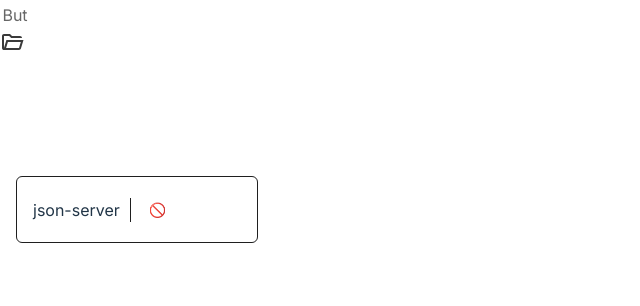
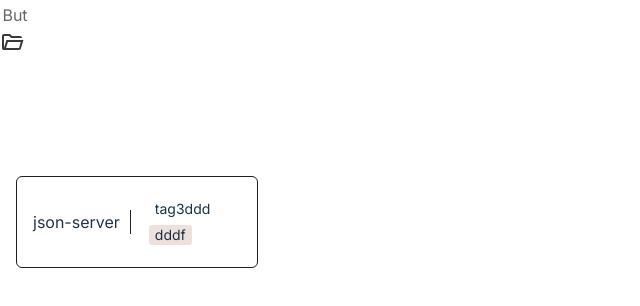
Before and after one commit to IgorChugurov/react-components, a React (Vite) app: page / in a window 1280 px wide. Shown: the top 306 px of the page, without its empty margins (0-640 px from the left). Built offline with nearby package versions, Linux system fonts and the light colour scheme; data requests are answered from the project's data file.

Commit message:
empty icon for hover

```diff
--- a/package.json
+++ b/package.json
@@ -1,6 +1,6 @@
 {
   "name": "ch-react-components",
-  "version": "1.1.15",
+  "version": "1.1.16",
   "description": "custom react components",
   "main": "src/index.ts",
   "scripts": {
--- a/server/db.json
+++ b/server/db.json
@@ -3,7 +3,19 @@
     {
       "_id": "1006",
       "name": "json-server",
-      "tags": [],
+      "tags": [
+        {
+          "_id": "e90a",
+          "name": "tag3ddd",
+          "id": "e90a"
+        },
+        {
+          "id": "f9c0",
+          "name": "dddf",
+          "color": "rgb(238, 224, 218)",
+          "_id": "f9c0"
+        }
+      ],
       "id": "1006"
     }
   ],
--- a/src/components/tags/TagsList.tsx
+++ b/src/components/tags/TagsList.tsx
@@ -137,6 +137,11 @@
         />
       )}
       <Box className={styles.wrap1} ref={wrapper}>
+        <Box className={styles.wrap2}>
+          <Box className={styles.wrap3}>
+            <Box className={styles.wrap4}>
+              {items.length > 0 ? (
+                <>
                   <Box
                     sx={{
                       position: "absolute",
@@ -147,11 +152,8 @@
                     }}
                     onClick={handleClick}
                   ></Box>
-        <Box className={styles.wrap2}>
-          <Box className={styles.wrap3}>
-            <Box className={styles.wrap4}>
-              {items.length > 0 ? (
-                items.map((item: ITag, index: number) => (
+
+                  {items.map((item: ITag, index: number) => (
                     <Box
                       className={styles.tagWrap1}
                       key={item._id}
@@ -162,9 +164,12 @@
                         <span className={styles.tagText}>{item.name}</span>
                       </Box>
                     </Box>
-                ))
+                  ))}
+                </>
               ) : (
-                <> {!EmptyIcon ? "Click here to manage tags" : <EmptyIcon />}</>
+                <Box onClick={handleClick}>
+                  {!EmptyIcon ? "Click here to manage tags" : <EmptyIcon />}
+                </Box>
               )}
               {remainingItemCount !== 0 && (
                 <Box className={styles.remainigItemsCount}>
```
Lines whose indentation alone changed are shown as unchanged.
